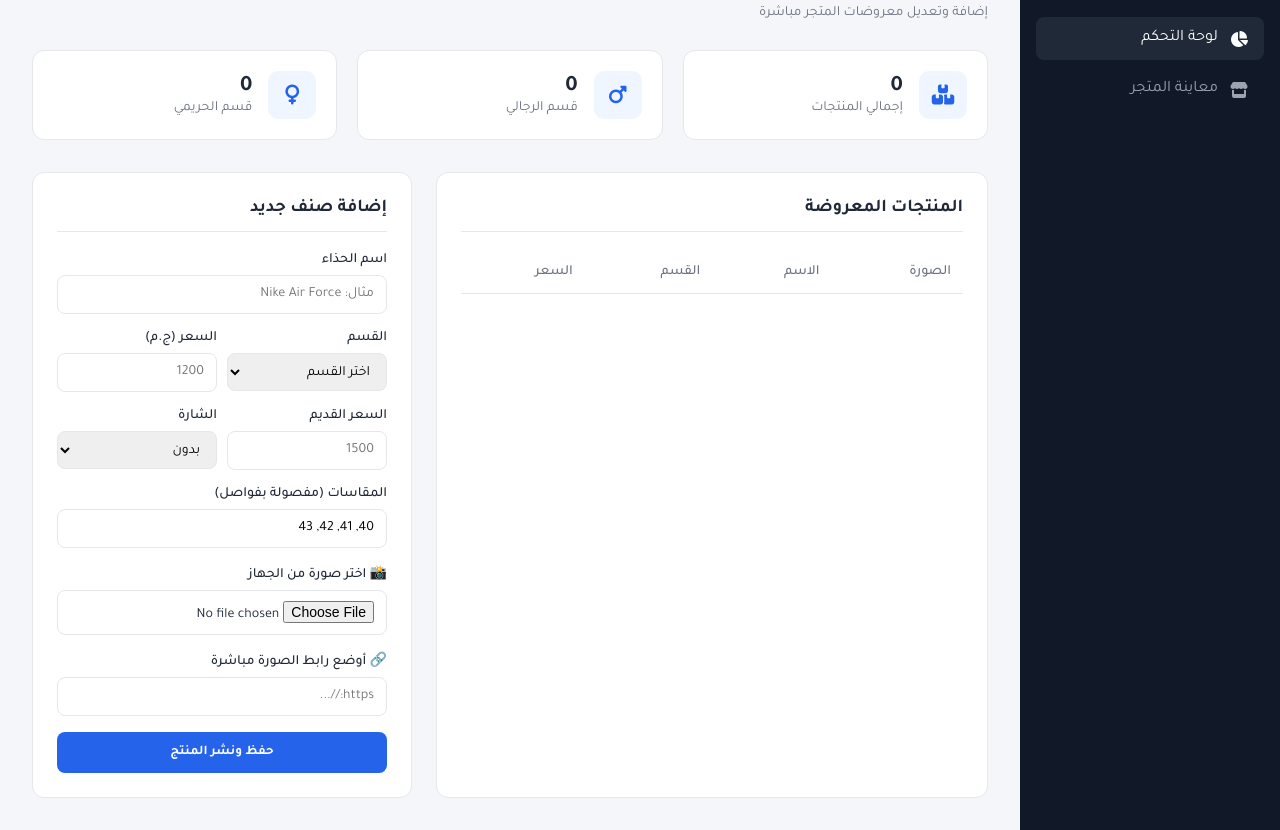
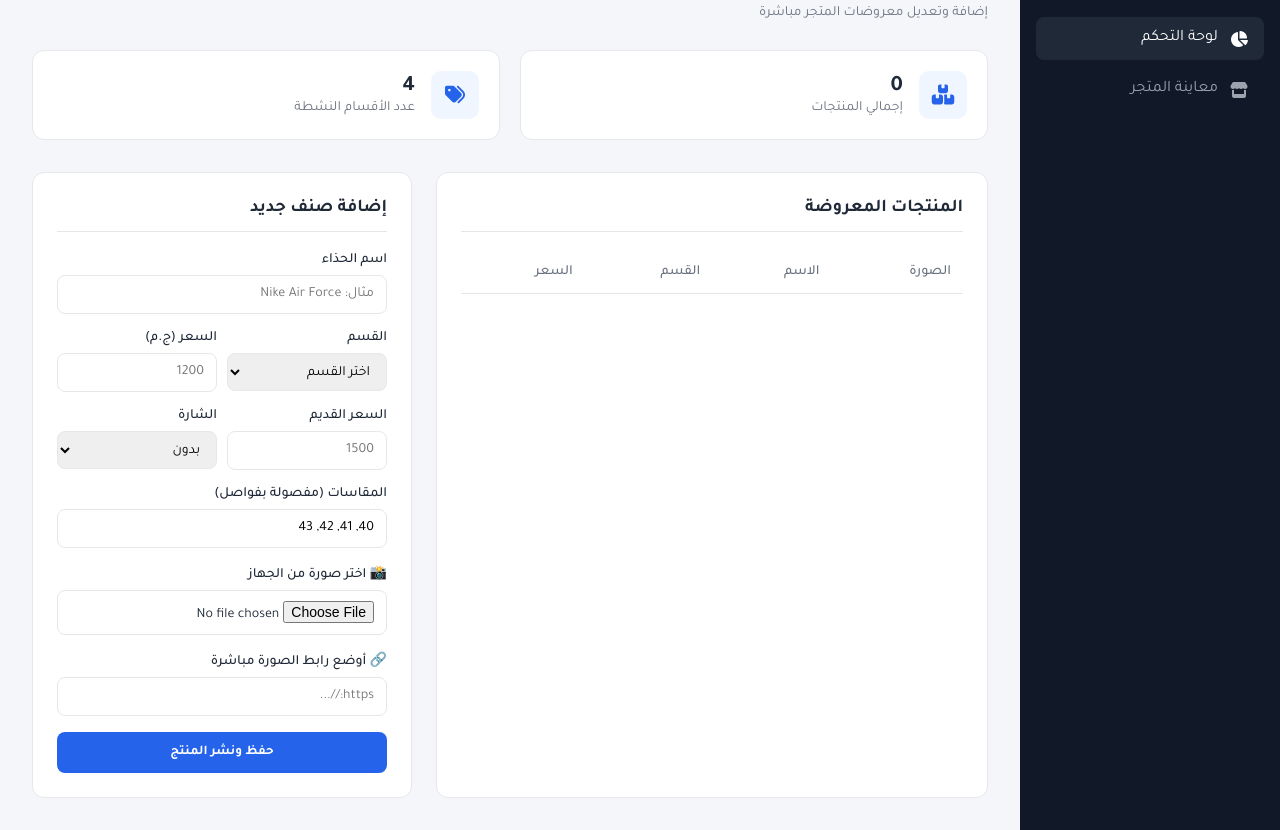
Before and after one commit to m0185085148/shoes-store, a plain HTML site: page admin.html in a window 1280 px wide. Shown: the part 65-895 px from the top of the page. Drawn offline with nearby package versions, Linux system fonts and the light colour scheme; no server answers.

Commit message:
Update admin.html

```diff
--- a/admin.html
+++ b/admin.html
@@ -233,7 +233,7 @@
             </div>
         </div>
 
-        <!-- كروت الإحصائيات -->
+       <!-- كروت الإحصائيات -->
         <div class="stats-grid">
             <div class="stat-card">
                 <div class="stat-icon"><i class="fa-solid fa-boxes-stacked"></i></div>
@@ -243,17 +243,10 @@
                 </div>
             </div>
             <div class="stat-card">
-                <div class="stat-icon"><i class="fa-solid fa-mars"></i></div>
+                <div class="stat-icon"><i class="fa-solid fa-tags"></i></div>
                 <div class="stat-data">
-                    <h3 id="statMen">0</h3>
-                    <p>قسم الرجالي</p>
-                </div>
-            </div>
-            <div class="stat-card">
-                <div class="stat-icon"><i class="fa-solid fa-venus"></i></div>
-                <div class="stat-data">
-                    <h3 id="statWomen">0</h3>
-                    <p>قسم الحريمي</p>
+                    <h3 id="statCategories">4</h3>
+                    <p>عدد الأقسام النشطة</p>
                 </div>
             </div>
         </div>
@@ -351,8 +344,6 @@
             tbody.innerHTML = '';
 
             document.getElementById('statTotal').textContent = products.length;
-            document.getElementById('statMen').textContent = products.filter(p => p.category === 'رجالي').length;
-            document.getElementById('statWomen').textContent = products.filter(p => p.category === 'حريمي').length;
 
             products.forEach(p => {
                 const tr = document.createElement('tr');
```
